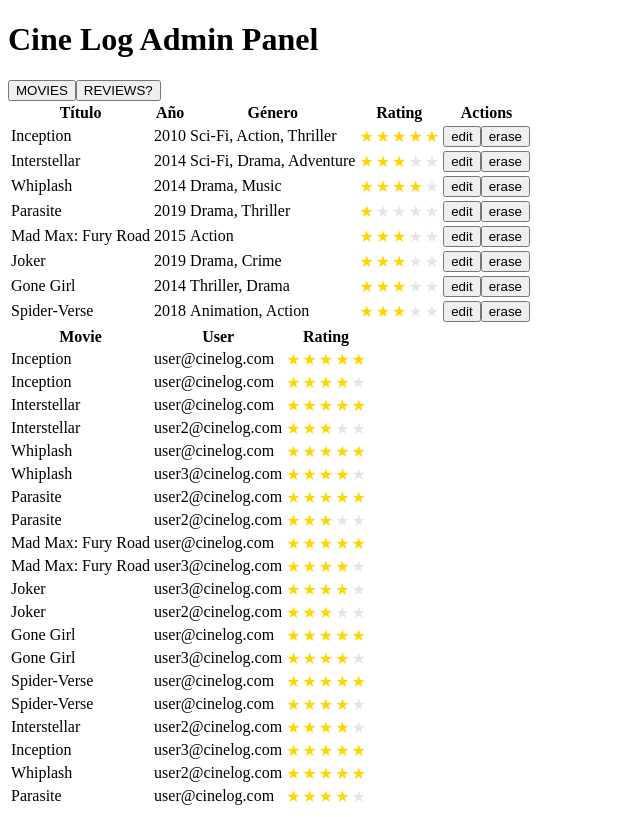
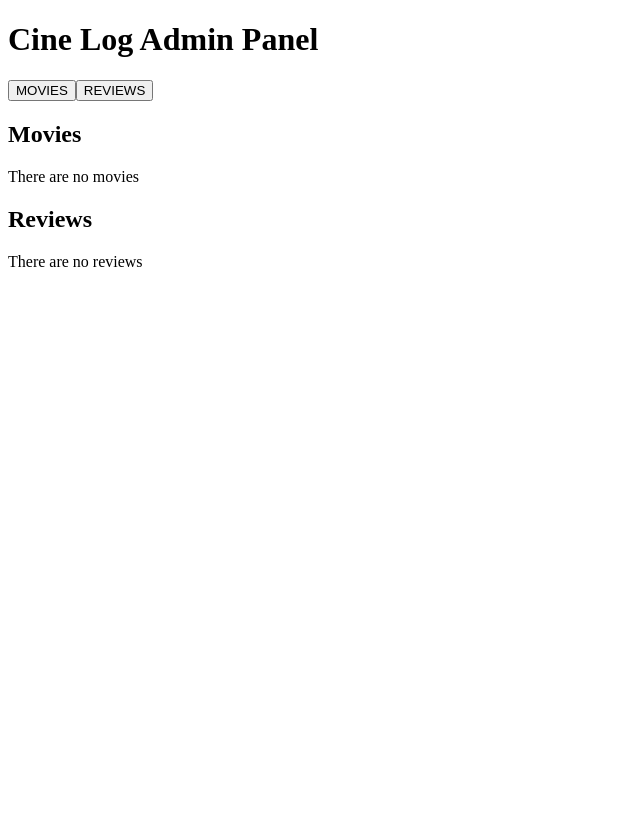
Before and after one commit to fabriroman/CineLog-App, a React (Vite) app: page /admin in a window 1280 px wide. Shown: the whole page, without its empty margins (0-640 px from the left). Built offline with nearby package versions, Linux system fonts and the light colour scheme.

Commit message:
Improving the tables

```diff
--- a/src/components/MoviesTable.tsx
+++ b/src/components/MoviesTable.tsx
@@ -1,13 +1,20 @@
-import { useContext } from "react";
 import { StarRating } from "./StarRating";
-import { MoviesContext } from "../features/movies/contexts/MoviesContext";
 
-export const MoviesTable = () => {
-  const moviesCtx = useContext(MoviesContext);
-  if (!moviesCtx)
-    throw new Error("MoviesContext must be used within MoviesProvider");
-  const { movies } = moviesCtx;
+export interface Movie {
+  id: number;
+  title: string;
+  year: number;
+  genres: string[];
+  rating: number;
+}
 
+interface MoviesTableProps {
+  movies: Movie[];
+  onEdit?: (movie: Movie) => void;
+  onDelete?: (movie: Movie) => void;
+}
+
+export const MoviesTable = ({ movies, onEdit, onDelete }: MoviesTableProps) => {
   return (
     <table className="data-table">
       <thead>
@@ -16,7 +23,7 @@ export const MoviesTable = () => {
           <th>Año</th>
           <th>Género</th>
           <th>Rating</th>
-           <th>Actions</th>
+          {onEdit || onDelete ? <th>Acciones</th> : null}
         </tr>
       </thead>
       <tbody>
@@ -28,7 +35,21 @@ export const MoviesTable = () => {
             <td>
               <StarRating value={movie.rating} readOnly />
             </td>
-            <td><button>edit</button><button>erase</button></td>
+            {(onEdit || onDelete) && (
+              <td>
+                {onEdit && (
+                  <button
+                    onClick={() => onEdit(movie)}
+                    style={{ marginRight: "8px" }}
+                  >
+                    Editar
+                  </button>
+                )}
+                {onDelete && (
+                  <button onClick={() => onDelete(movie)}>Eliminar</button>
+                )}
+              </td>
+            )}
           </tr>
         ))}
       </tbody>
--- a/src/components/ReviewsTable.tsx
+++ b/src/components/ReviewsTable.tsx
@@ -1,37 +1,53 @@
-import { useContext } from "react";
 import { StarRating } from "./StarRating";
-import { ReviewsContext } from "../features/movies/contexts/ReviewsContext";
-import { MoviesContext } from "../features/movies/contexts/MoviesContext";
 
-export const ReviewsTable = () => {
-  const { reviews } = useContext(ReviewsContext);
-  const moviesCtx = useContext(MoviesContext);
-  if (!moviesCtx)
-    throw new Error("MoviesContext must be used within MoviesProvider");
-  const { movies } = moviesCtx;
+export interface Review {
+  id: number;
+  movieId: number;
+  userId: string | number;
+  rating: number;
+}
 
-  const movie = (movieId: number) => {
-    return movies.find((movie) => movie.id === movieId);
+export interface Movie {
+  id: number;
+  title: string;
+}
+
+interface ReviewsTableProps {
+  reviews: Review[];
+  movies: Movie[];
+}
+
+export const ReviewsTable = ({
+  reviews,
+  movies,
+}: ReviewsTableProps) => {
+  const getMovieTitle = (movieId: number): string | null => {
+    const movie = movies.find((m) => m.id === movieId);
+    return movie ? movie.title : null;
   };
 
   return (
     <table className="data-table">
       <thead>
         <tr>
-          <th>Movie</th>
-          <th>User</th>
-          <th>Rating</th>
+          <th>Película</th>
+          <th>Usuario</th>
+          <th>Calificación</th>
         </tr>
       </thead>
       <tbody>
         {reviews.map((review) => {
-          const movieFound = movie(review.movieId);
-          if (!movieFound) return null;
+          const title = getMovieTitle(review.movieId);
+          if (!title) return null;
 
           return (
             <tr key={review.id}>
-              <td>{movieFound.title}</td>
-              <td>{review.userId}</td>
+              <td>{title}</td>
+              <td>
+                <span>
+                  {review.userId}
+                </span>
+              </td>
               <td>
                 <StarRating value={review.rating} readOnly />
               </td>
--- a/src/features/admin/pages/Admin.tsx
+++ b/src/features/admin/pages/Admin.tsx
@@ -1,17 +1,42 @@
-import { MoviesTable } from '../../../components/MoviesTable'
-import { ReviewsTable } from '../../../components/ReviewsTable'
+import { useContext, useState } from "react";
+import { MoviesContext } from "../../../features/movies/contexts/MoviesContext";
+import { ReviewsContext } from "../../../features/movies/contexts/ReviewsContext";
+import { MoviesTable } from "../../../components/MoviesTable";
+import { ReviewsTable } from "../../../components/ReviewsTable";
 
 export const Admin = () => {
+  const [isMoviesShown, setIsMovieShown] = useState(false);
+  const [isReviewsShown, setIsReviewsShown] = useState(false);
+  const moviesCtx = useContext(MoviesContext);
+  const { reviews } = useContext(ReviewsContext);
+
+  if (!moviesCtx) {
+    throw new Error("MoviesContext must be used within MoviesProvider");
+  }
+
+  const { movies } = moviesCtx;
+
+  const handleMovies = () => {
+    setIsMovieShown(!isMoviesShown);
+  };
+  const handleReviews = () => {
+    setIsReviewsShown(!isReviewsShown);
+  };
 
   return (
     <>
-    <h1>Cine Log Admin Panel</h1>
-    <button>MOVIES</button>
-    <button>REVIEWS?</button>
-    <MoviesTable/>
-    <ReviewsTable/>
+      <h1>Cine Log Admin Panel</h1>
+      <div>
+        <button onClick={handleMovies}>MOVIES</button>
+        <button onClick={handleReviews}>REVIEWS</button>
+      </div>
+
+      <h2>Movies</h2>
+      {isMoviesShown? <MoviesTable movies={movies} /> : "There are no movies"}
+
+      <h2>Reviews</h2>
+       {isReviewsShown? <ReviewsTable reviews={reviews} movies={movies} /> : "There are no reviews"}
 
     </>
-
-  )
-}
+  );
+};
```
